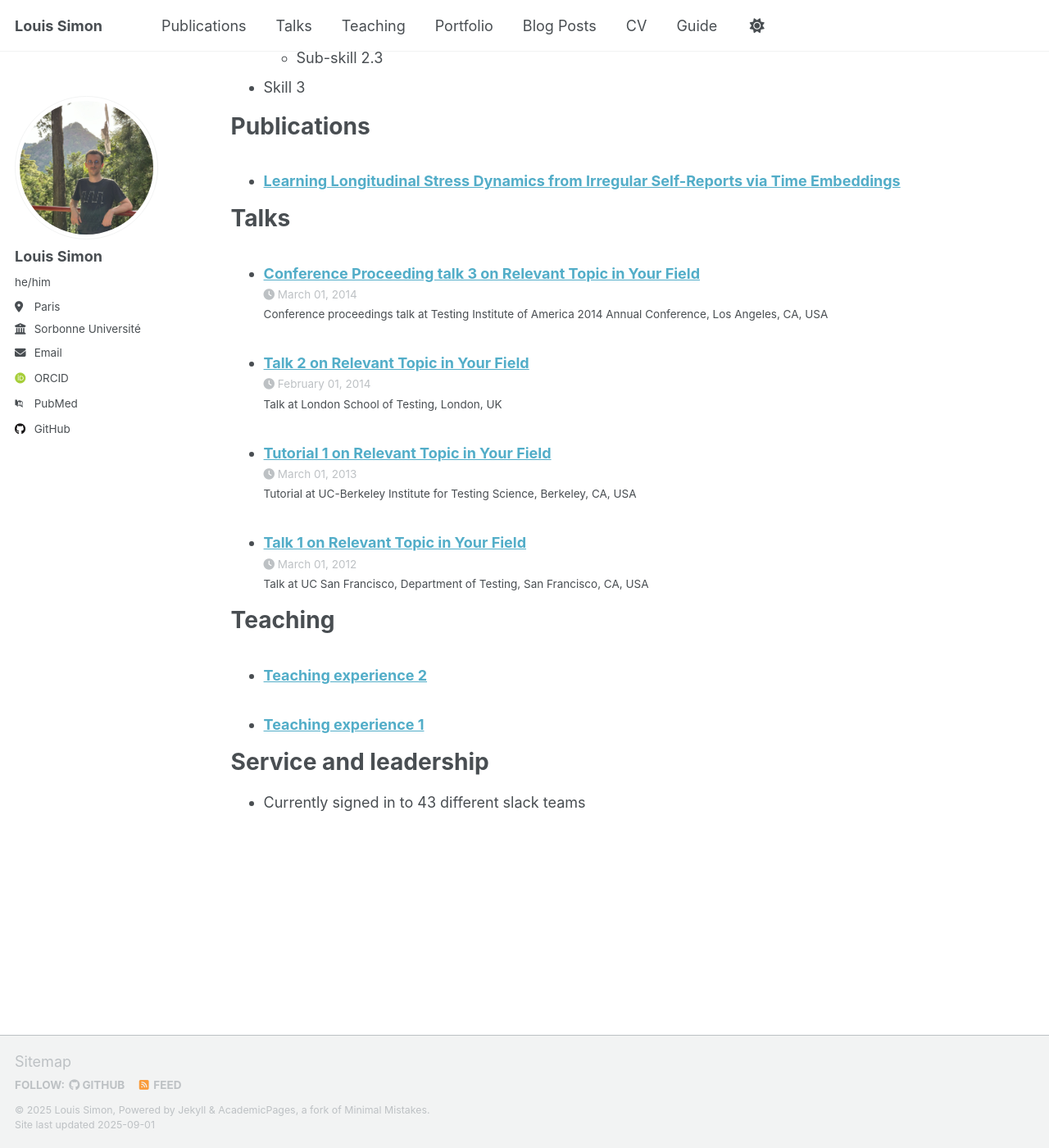
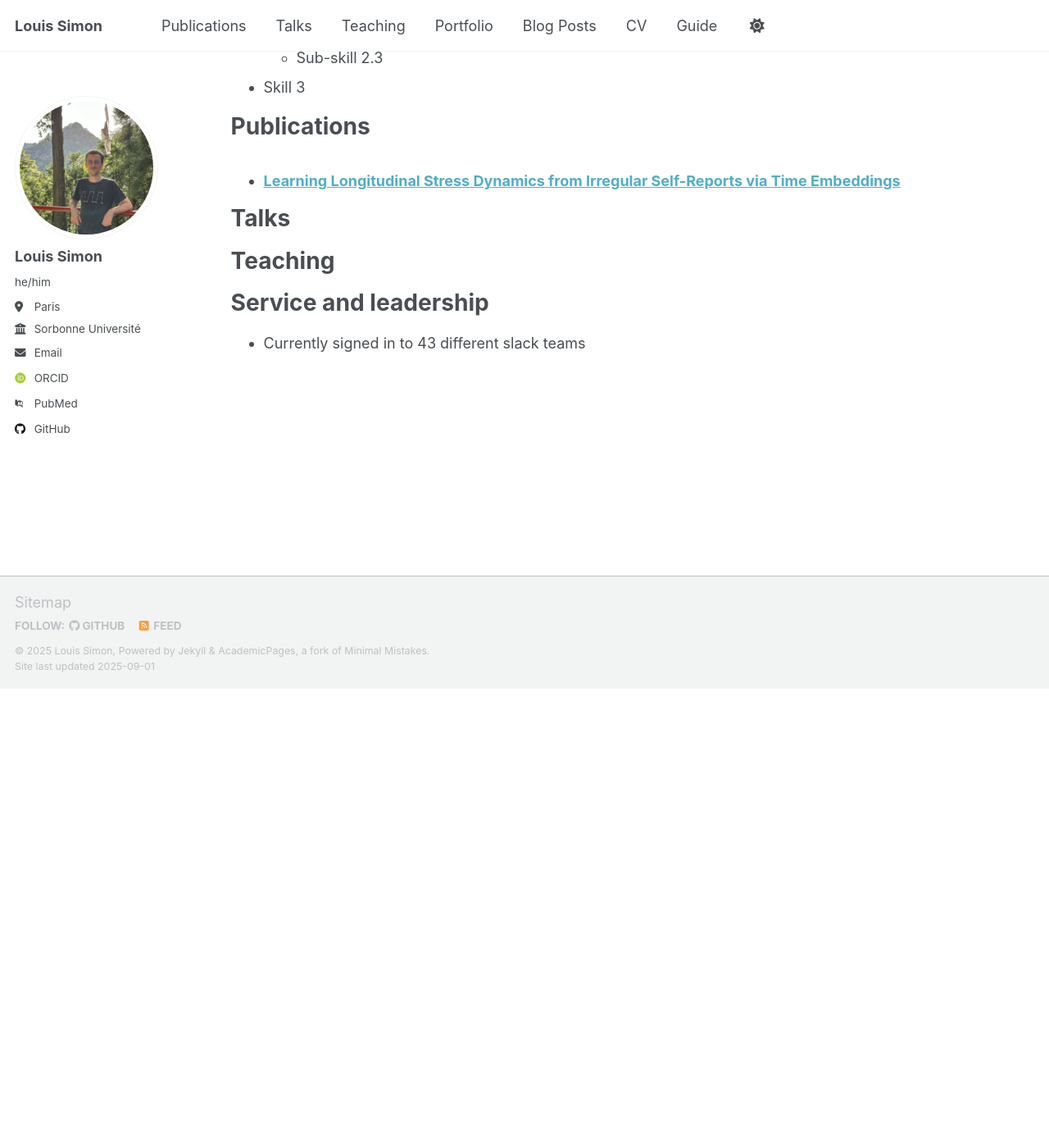
Before and after one commit to FastAndFourier/FastAndFourier.github.io, a Jekyll site: the page built from _pages/cv.md, in a window 1280 px wide and 1400 px high, scrolled down 942 px. Shown: the whole window at 82% size. Built offline with Jekyll 4.4.1, drawn with Linux system fonts in a browser that asks for light colours; some web fonts are replaced; a script that is not in the unit is left out; a file with an impossible date is left out; after the commit the page ends 1782 px from its top, so only the background shows below that.

Commit message:
update teaching

```diff
--- a/_talks/2012-03-01-talk-1.md
+++ /dev/null
@@ -1,11 +0,0 @@
----
-title: "Talk 1 on Relevant Topic in Your Field"
-collection: talks
-type: "Talk"
-permalink: /talks/2012-03-01-talk-1
-venue: "UC San Francisco, Department of Testing"
-date: 2012-03-01
-location: "San Francisco, CA, USA"
----
-
-This is a description of your talk, which is a markdown file that can be all markdown-ified like any other post. Yay markdown!
--- a/_talks/2013-03-01-tutorial-1.md
+++ /dev/null
@@ -1,13 +0,0 @@
----
-title: "Tutorial 1 on Relevant Topic in Your Field"
-collection: talks
-type: "Tutorial"
-permalink: /talks/2013-03-01-tutorial-1
-venue: "UC-Berkeley Institute for Testing Science"
-date: 2013-03-01
-location: "Berkeley, CA, USA"
----
-
-[More information here](http://exampleurl.com)
-
-This is a description of your tutorial, note the different field in type. This is a markdown files that can be all markdown-ified like any other post. Yay markdown!
--- a/_talks/2014-02-01-talk-2.md
+++ /dev/null
@@ -1,13 +0,0 @@
----
-title: "Talk 2 on Relevant Topic in Your Field"
-collection: talks
-type: "Talk"
-permalink: /talks/2014-02-01-talk-2
-venue: "London School of Testing"
-date: 2014-02-01
-location: "London, UK"
----
-
-[More information here](http://example2.com)
-
-This is a description of your talk, which is a markdown files that can be all markdown-ified like any other post. Yay markdown!
--- a/_talks/2014-03-01-talk-3.md
+++ /dev/null
@@ -1,11 +0,0 @@
----
-title: "Conference Proceeding talk 3 on Relevant Topic in Your Field"
-collection: talks
-type: "Conference proceedings talk"
-permalink: /talks/2014-03-01-talk-3
-venue: "Testing Institute of America 2014 Annual Conference"
-date: 2014-03-01
-location: "Los Angeles, CA, USA"
----
-
-This is a description of your conference proceedings talk, note the different field in type. You can put anything in this field.
--- a/_teaching/2014-spring-teaching-1.md
+++ b/_teaching/2014-spring-teaching-1.md
@@ -1,20 +1,9 @@
 ---
-title: "Teaching experience 1"
+title: "Doctoral Teaching Assistant"
 collection: teaching
 type: "Undergraduate course"
-permalink: /teaching/2014-spring-teaching-1
-venue: "University 1, Department"
-date: 2014-01-01
-location: "City, Country"
+venue: "Sorbonne University, Engineering Department"
+date: 2022-2025
 ---
 
-This is a description of a teaching experience. You can use markdown like any other post.
-
-Heading 1
-======
-
-Heading 2
-======
-
-Heading 3
-======
+Teaching 1st and 2nd year analog & digital electronics, C programming, and Signal Processing
--- a/_teaching/2015-spring-teaching-2.md
+++ /dev/null
@@ -1,20 +0,0 @@
----
-title: "Teaching experience 2"
-collection: teaching
-type: "Workshop"
-permalink: /teaching/2015-spring-teaching-1
-venue: "University 1, Department"
-date: 2015-01-01
-location: "City, Country"
----
-
-This is a description of a teaching experience. You can use markdown like any other post.
-
-Heading 1
-======
-
-Heading 2
-======
-
-Heading 3
-======
```
